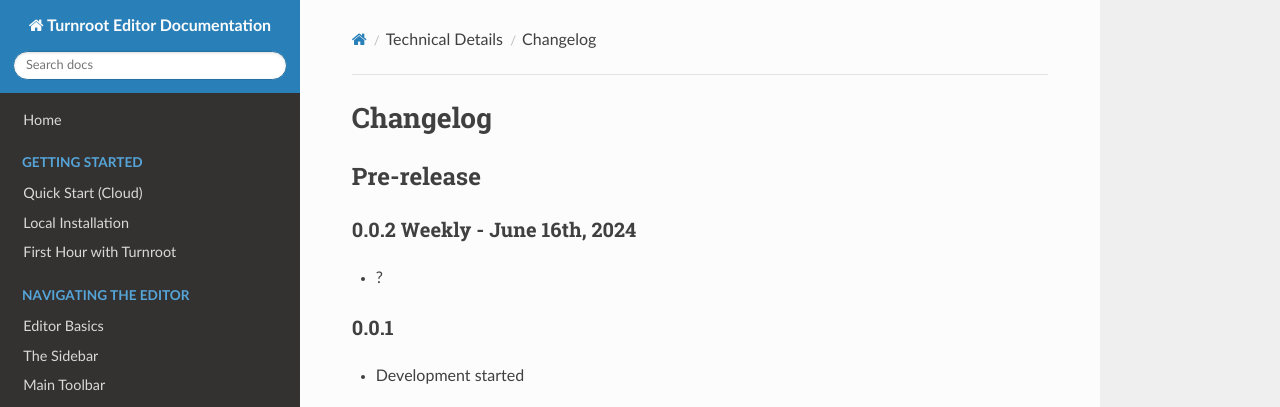
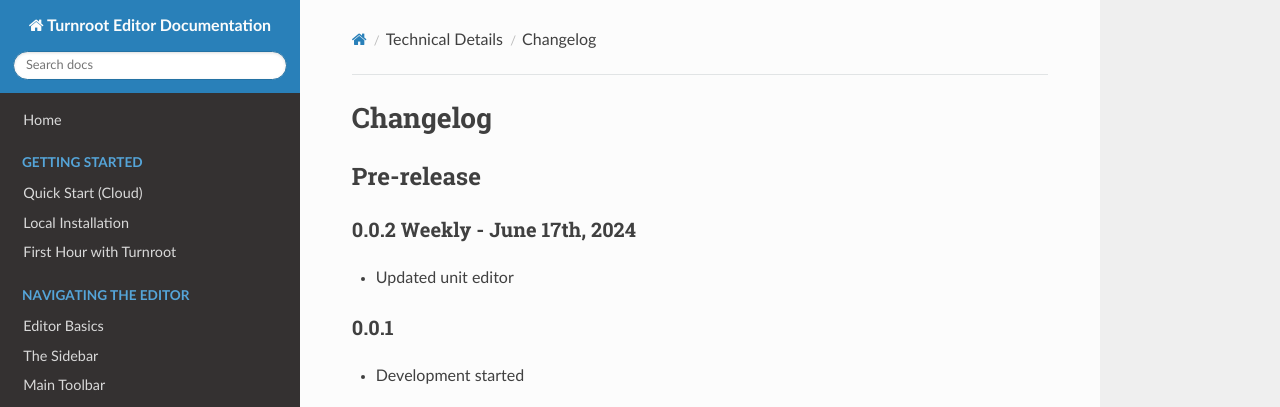
Before and after one commit to turnroot/turnroot-docs, an MkDocs documentation site: the page built from docs/technical-details/changelog.md, in a window 1280 px wide. Shown: the top 407 px of the page. Built offline with MkDocs 1.6.1, drawn with Linux system fonts in a browser that asks for light colours; nearby versions of some CDN libraries.

Commit message:
Update changelog.md

```diff
--- a/docs/technical-details/changelog.md
+++ b/docs/technical-details/changelog.md
@@ -1,7 +1,7 @@
 # Changelog
 
 ## Pre-release
-### 0.0.2 Weekly - June 16th, 2024
-- ?
+### 0.0.2 Weekly - June 17th, 2024
+- Updated unit editor
 ### 0.0.1
 - Development started
```
